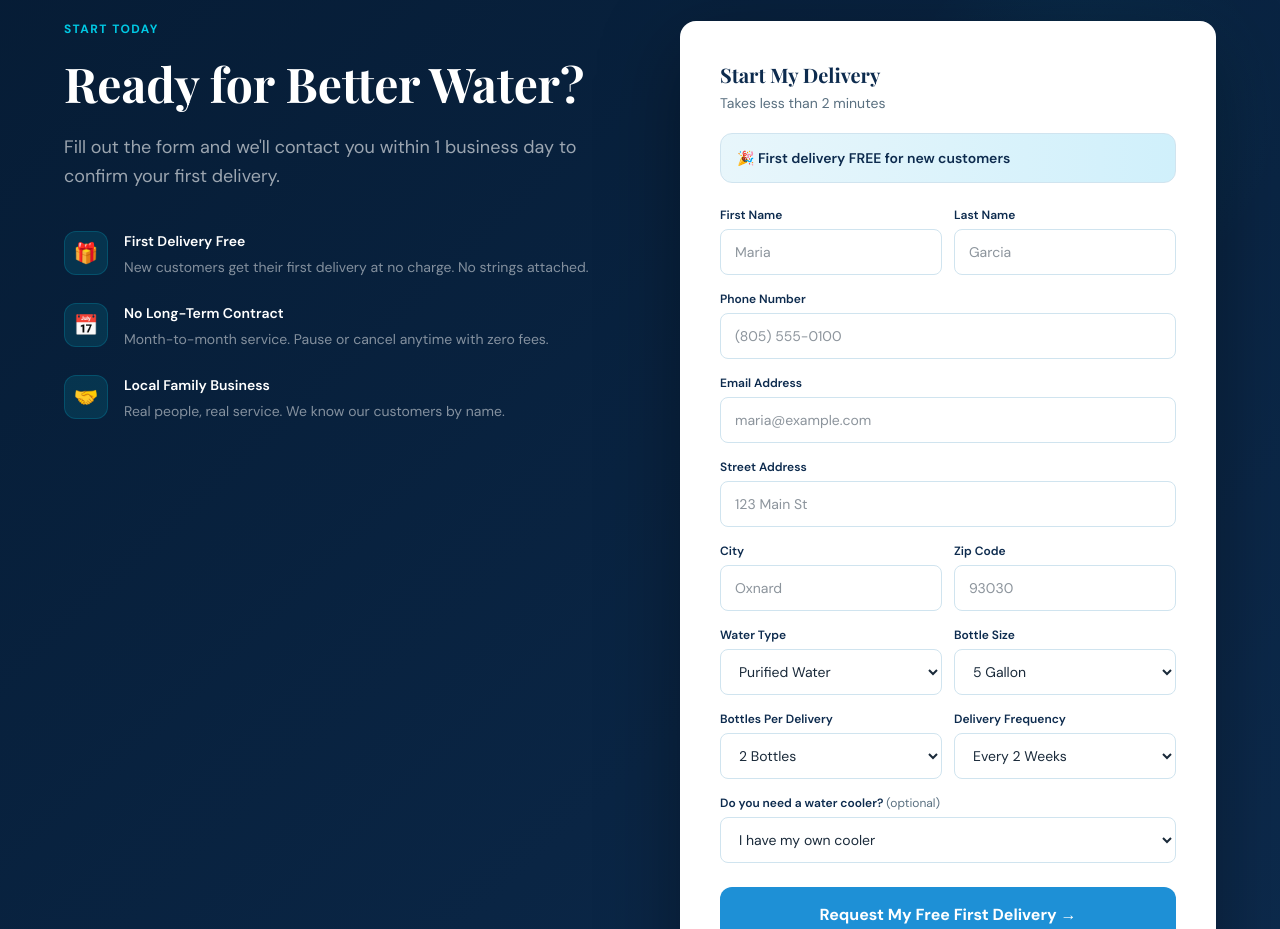
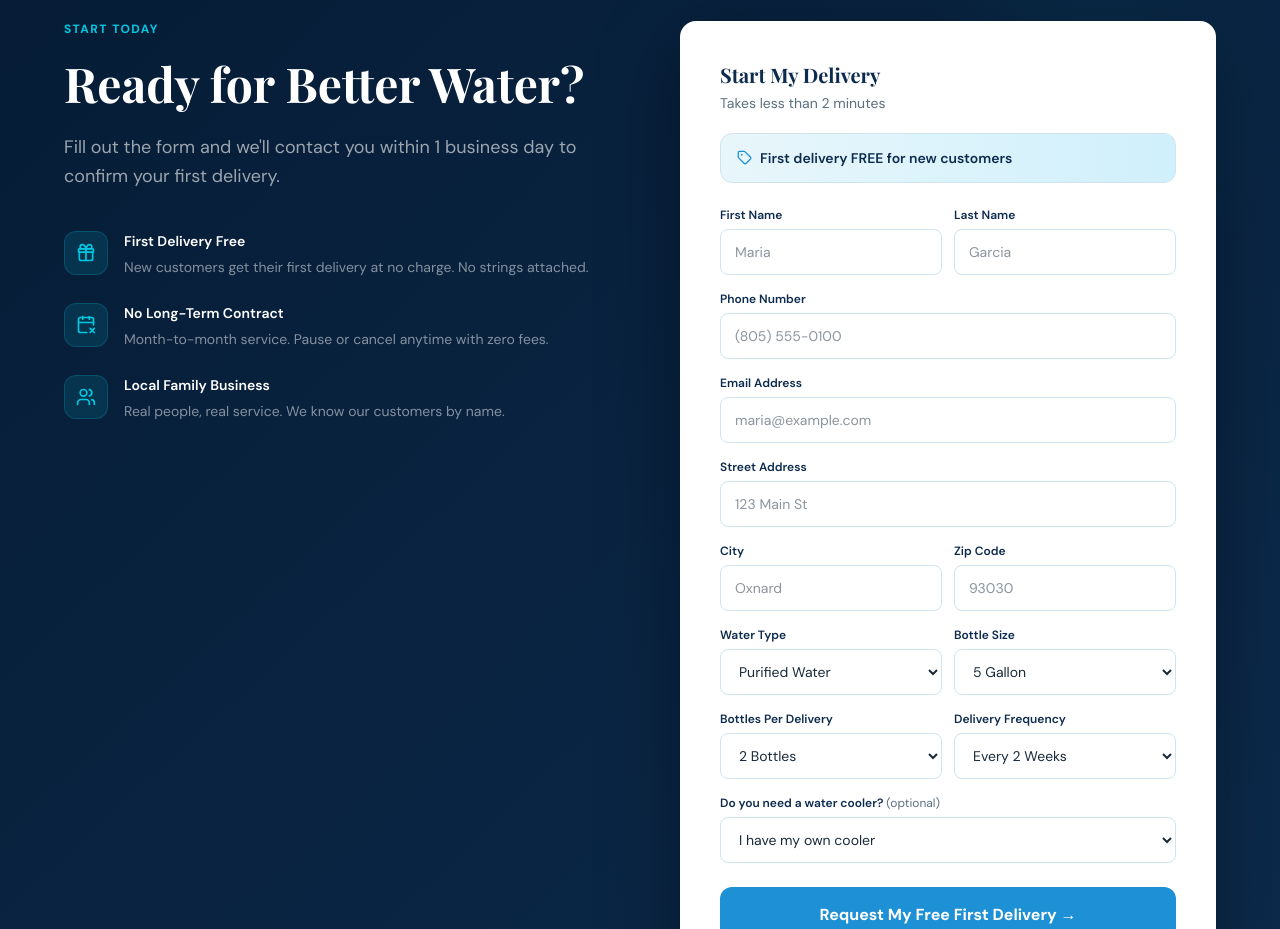
Before and after one commit to theoakagency/pureowater, a Next.js app: page / in a window 1280 px wide. Shown: the part 2600-3529 px from the top of the page. Built offline with nearby package versions, Linux system fonts and the light colour scheme; no server answers; a web font is replaced by a local one.

Commit message:
Replace emoji icons in OrderForm with Lucide icons
- Highlights: Gift, CalendarX2, Users
- Promo banner: Tag icon
- Success state: PartyPopper in a rounded container

Co-Authored-By: Claude Sonnet 4.6 <noreply@anthropic.com>

```diff
--- a/components/OrderForm.tsx
+++ b/components/OrderForm.tsx
@@ -1,6 +1,7 @@
 'use client'
 
 import { useState } from 'react'
+import { Gift, CalendarX2, Users, PartyPopper, Tag } from 'lucide-react'
 
 type FormData = {
   firstName: string
@@ -28,9 +29,9 @@ const INITIAL: FormData = {
 }
 
 const highlights = [
-  { icon: '🎁', title: 'First Delivery Free',      desc: 'New customers get their first delivery at no charge. No strings attached.' },
-  { icon: '📅', title: 'No Long-Term Contract',    desc: 'Month-to-month service. Pause or cancel anytime with zero fees.' },
-  { icon: '🤝', title: 'Local Family Business',    desc: 'Real people, real service. We know our customers by name.' },
+  { icon: Gift,       title: 'First Delivery Free',   desc: 'New customers get their first delivery at no charge. No strings attached.' },
+  { icon: CalendarX2, title: 'No Long-Term Contract', desc: 'Month-to-month service. Pause or cancel anytime with zero fees.' },
+  { icon: Users,      title: 'Local Family Business', desc: 'Real people, real service. We know our customers by name.' },
 ]
 
 export default function OrderForm() {
@@ -99,17 +100,20 @@ export default function OrderForm() {
           </p>
 
           <div className="space-y-6">
-            {highlights.map((h) => (
+            {highlights.map((h) => {
+              const Icon = h.icon
+              return (
               <div key={h.title} className="flex items-start gap-4">
-                <div className="w-11 h-11 rounded-xl bg-[#00c9e4]/12 border border-[#00c9e4]/20 flex items-center justify-center text-xl flex-shrink-0">
-                  {h.icon}
+                <div className="w-11 h-11 rounded-xl bg-[#00c9e4]/12 border border-[#00c9e4]/20 flex items-center justify-center flex-shrink-0">
+                  <Icon size={20} className="text-[#00c9e4]" />
                 </div>
                 <div>
                   <strong className="block text-white text-sm font-semibold mb-1">{h.title}</strong>
                   <span className="text-white/50 text-sm leading-relaxed">{h.desc}</span>
                 </div>
               </div>
-            ))}
+              )
+            })}
           </div>
         </div>
 
@@ -117,7 +121,9 @@ export default function OrderForm() {
         <div className="bg-white rounded-2xl p-10 shadow-[0_24px_80px_rgba(0,0,0,0.35)]">
           {status === 'success' ? (
             <div className="text-center py-8">
-              <div className="text-5xl mb-4">🎉</div>
+              <div className="w-16 h-16 rounded-full bg-[#e8f6fb] flex items-center justify-center mx-auto mb-4">
+                <PartyPopper size={32} className="text-[#1e90d6]" />
+              </div>
               <h3 className="text-2xl font-bold text-[#0d2b4e] mb-3" style={{ fontFamily: 'var(--font-playfair)' }}>
                 You&apos;re all set!
               </h3>
@@ -140,7 +146,8 @@ export default function OrderForm() {
 
               {/* Promo */}
               <div className="bg-gradient-to-r from-[#e8f6fb] to-[#d0f0fb] border border-[#d0e4ef] rounded-xl px-4 py-3.5 text-sm font-semibold text-[#0d2b4e] mb-6 flex items-center gap-2">
-                🎉 First delivery FREE for new customers
+                <Tag size={15} className="text-[#1e90d6] flex-shrink-0" />
+                First delivery FREE for new customers
               </div>
 
               {/* Name row */}
```
